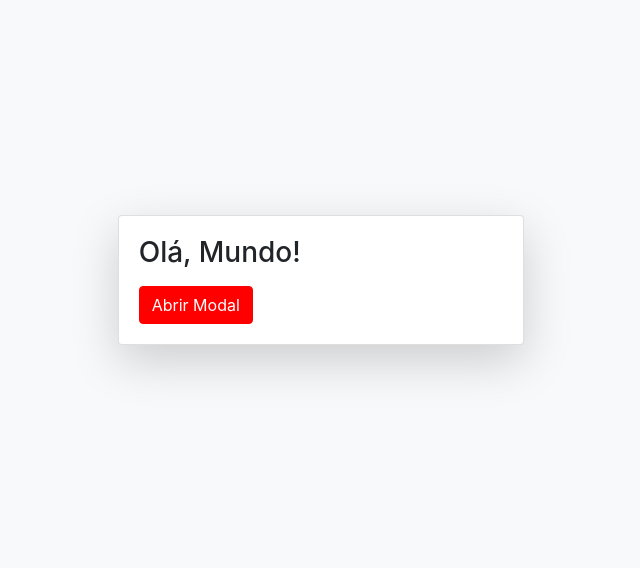
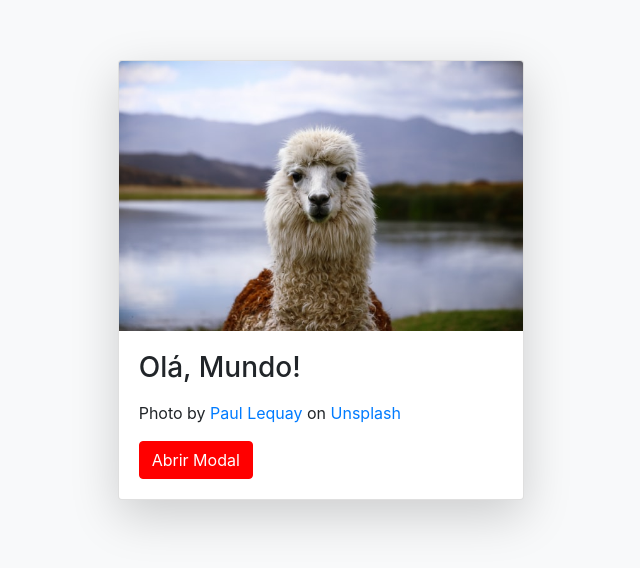
Before and after one commit to diegoflorenca/Empty-Bootstrap-Webpack, a website built with webpack: page src/index.html in a window 1280 px wide. Shown: the part 120-688 px from the top of the page, without its empty margins (319-959 px from the left). Built offline with nearby package versions, Linux system fonts and the light colour scheme; files whose address does not match are found by name.

Commit message:
Include file-loader and a image

```diff
--- a/src/index.html
+++ b/src/index.html
@@ -12,8 +12,27 @@
       >
         <div class="col-4">
           <div class="card shadow-lg">
+            <img
+              src="paul-lequay.jpg"
+              class="card-img-top"
+              alt="Peru Llama - Photo by Paul Lequay downloaded from unsplash"
+            />
             <div class="card-body">
               <h3 class="mb-3">Olá, Mundo!</h3>
+              <p>
+                <span
+                  >Photo by
+                  <a
+                    href="https://unsplash.com/@paulequay?utm_source=unsplash&amp;utm_medium=referral&amp;utm_content=creditCopyText"
+                    >Paul Lequay</a
+                  >
+                  on
+                  <a
+                    href="https://unsplash.com/s/photos/peru?utm_source=unsplash&amp;utm_medium=referral&amp;utm_content=creditCopyText"
+                    >Unsplash</a
+                  ></span
+                >
+              </p>
               <button type="button" class="btn btn-home" id="modal-open">
                 Abrir Modal
               </button>
--- a/src/js/index.js
+++ b/src/js/index.js
@@ -1,5 +1,6 @@
 import 'bootstrap';
 import '../css/styles.scss';
+import '../assets/paul-lequay.jpg';
 
 const elModalOpen = document.querySelector('#modal-open');
 elModalOpen.addEventListener('click', () => {
--- a/webpack.config.js
+++ b/webpack.config.js
@@ -44,6 +44,13 @@ module.exports = {
           },
         },
       },
+      {
+        test: /\.(jpe?g|png|gif|svg)$/i,
+        loader: 'file-loader',
+        options: {
+          name: '[name].[ext]',
+        },
+      },
     ],
   },
 };
```
Also changed, not shown: src/assets/paul-lequay.jpg (added).
